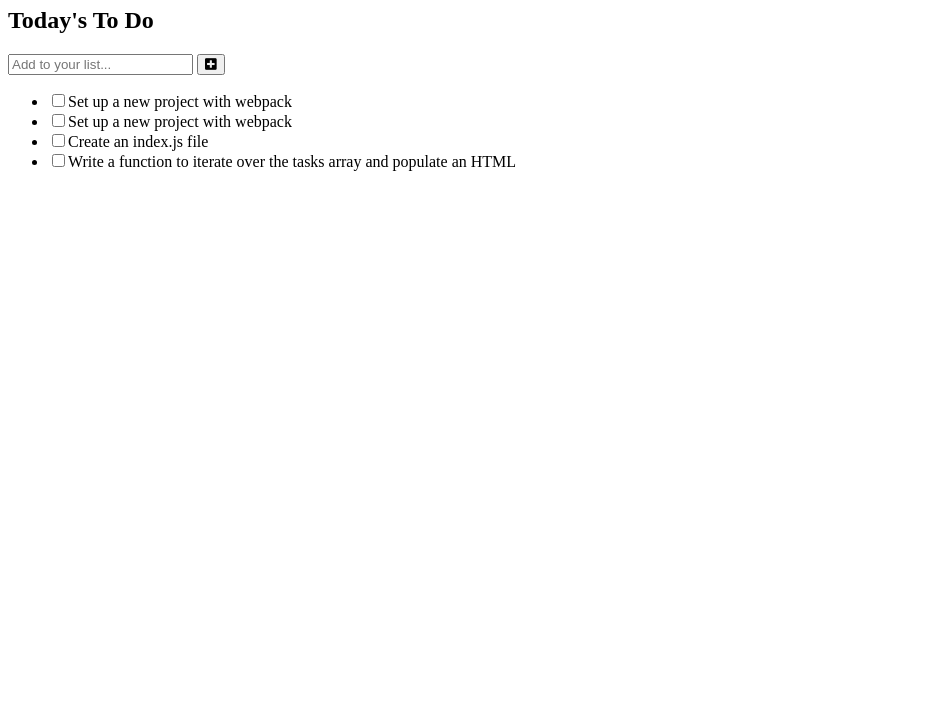
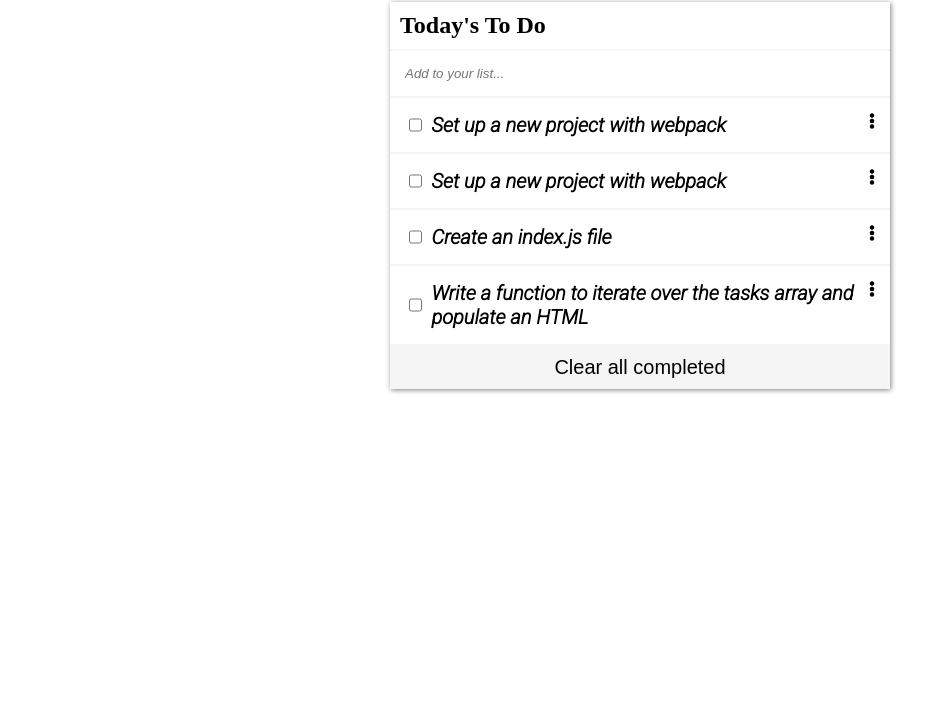
Before and after one commit to Fondem-Jr/To-Do-list-list-structure, a website built with webpack: page webpack-demo/src/index.html in a window 1280 px wide. Shown: the part 73-800 px from the top of the page, without its empty margins (0-949 px from the left). Built offline with nearby package versions, Linux system fonts and the light colour scheme.

Commit message:
Add styles to project

```diff
--- a/webpack-demo/src/index.html
+++ b/webpack-demo/src/index.html
@@ -4,24 +4,32 @@
     <meta charset="UTF-8">
     <meta name="viewport" content="width=device-width, initial-scale=1.0">
     <title>To Do list</title>
+    <link rel="stylesheet" href="https://cdnjs.cloudflare.com/ajax/libs/font-awesome/4.7.0/css/font-awesome.min.css">
     <link rel="stylesheet" href="https://use.fontawesome.com/releases/v5.15.4/css/all.css" integrity="sha384-DyZ88mC6Up2uqS4h/KRgHuoeGwBcD4Ng9SiP4dIRy0EXTlnuz47vAwmeGwVChigm" crossorigin="anonymous">
+    <link rel="preconnect" href="https://fonts.googleapis.com">
+    <link rel="preconnect" href="https://fonts.gstatic.com" crossorigin>
+    <link href="https://fonts.googleapis.com/css2?family=Roboto:ital,wght@1,300&display=swap" rel="stylesheet">
 </head>
 <body>
+    <section>
+        <div class="container">
             <header>
                 <h1>To Do Lists</h1>
             </header>
-    <div>
+            <div class="todolist-container">
                 <h2>Today's To Do</h2>
-    </div>
-    <form id="todo-form">
+
                 <input type="text" id="description" class="todo-input" placeholder="Add to your list...">
-        <button class="todo-button" type="submit"><i class="fas fa-plus-square"></i></button>
-    </form>
+                <!-- <button class="todo-button" type="submit"><i class="fas fa-plus-square"></i></button> -->
 
-    <div class="todo-container">
                 <ul class="todo-list">
 
                 </ul>
+                <div class="clear-container">
+                    <button class="clearer" type="button">Clear all completed</button>
                 </div>
+            </div>
+        </div>
+    </section>
 </body>
 </html>
--- a/webpack-demo/src/index.js
+++ b/webpack-demo/src/index.js
@@ -31,7 +31,7 @@ const todo = [
 function todoList(){
   let todoListContent = '';
   todo.forEach((item) =>{
-    todoListContent += `<li class="task"><input class="task-check" type="checkbox"><span>${item.description}</span></li>`;
+    todoListContent += `<li class="task"><input class="task-check" type="checkbox"><span class="list">${item.description}</span><i class='fa fa-ellipsis-v' style="margin-left:auto"></i></li>`;
   });
   document.querySelector('.todo-list').innerHTML = todoListContent;
 }
--- a/webpack-demo/src/style.css
+++ b/webpack-demo/src/style.css
@@ -1,3 +1,78 @@
-.hello {
-    color: red;
-  }
+h1{
+  text-align: center;
+}
+section{
+  width: 100%;
+  display: flex;
+  flex-direction: column;
+  align-items: center;
+}
+h2{
+  margin: 0;
+  padding: 2%;
+  background-color: white;
+}
+button {
+  background-color: transparent;
+  border: none;
+}
+
+.container{
+  width: 100%;
+  max-width: 500px;
+  display: flex;
+  flex-direction: column;
+  align-items: center;
+}
+.todolist-container{
+  width: 100%;
+  display: grid;
+  grid-template-columns: 1fr;
+  grid-template-columns: repeat(auto-fit, auto);
+  background-color: whitesmoke;
+  row-gap: 2px;
+  box-shadow: 1px 1px 5px gray;
+}
+.task{
+  display: flex;
+  padding: 3%;
+  background-color: white;
+}
+.todo-list{
+  padding: 0;
+  margin: 0;
+  list-style: none;
+  display: grid;
+  grid-template-columns: 1fr;
+  background-color: whitesmoke;
+  row-gap: 2px;
+}
+.todo-input{
+  border: none;
+  padding: 3%;
+  background-color: white;
+  cursor: pointer;
+}
+input::placeholder {
+  font-style: italic;
+}
+.task-check{
+  margin-right: 2%;
+}
+
+.list{
+  font-size: 20px;
+  font-family: 'Roboto', sans-serif;
+  font-weight: 600;
+}
+
+.clear-container{
+  text-align: center;
+}
+
+.clearer {
+  padding: 2%;
+  cursor: pointer;
+  font-size: 20px;
+  font-weight: lighter;
+}
```
Lines whose indentation alone changed are shown as unchanged.
